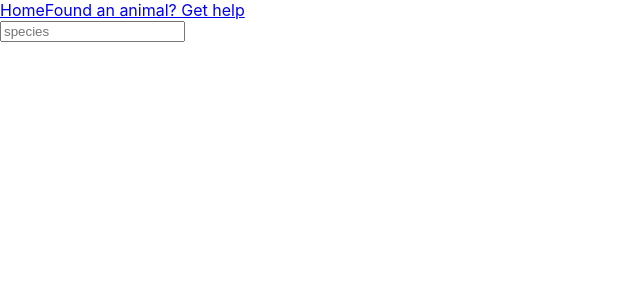
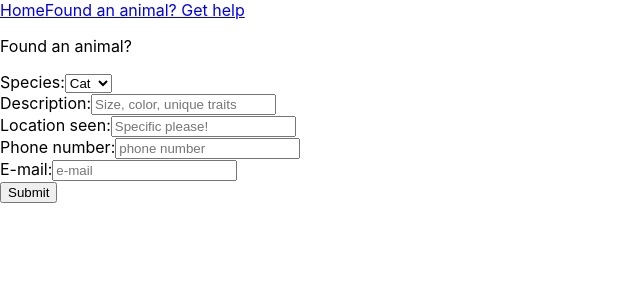
Before and after one commit to cassichan/animal-rescue-frontend, a React (Create React App) app: page /found-a-pet in a window 1280 px wide. Shown: the top 300 px of the page, without its empty margins (0-640 px from the left). Built offline with nearby package versions, Linux system fonts and the light colour scheme.

Commit message:
add animal form works! need to put result in seperate area for rescue

```diff
--- a/src/App.js
+++ b/src/App.js
@@ -1,7 +1,5 @@
 import { Link, Route, Routes } from "react-router-dom";
 import "./App.css";
-// import CatList from "./components/CatList";
-// import DogList from "./components/DogList"
 import Home from "./pages/Home";
 import AddPet from "./components/AddPet";
 
--- a/src/components/AddPet.jsx
+++ b/src/components/AddPet.jsx
@@ -1,20 +1,21 @@
-import { useState, useEffect } from "react";
+import { useState } from "react";
 
-export default function AddPet() {
-  const [species, setSpecies] = useState("");
-  const [location, setLocation] = useState("");
+export default function AddPet({ cat, setCat, dog, setDog }) {
+  const [species, setSpecies] = useState("cat");
+  const [address, setAddress] = useState("");
   const [photoUrl, setPhotoUrl] = useState("");
-  const [size, setSize] = useState("");
   const [description, setDescription] = useState("");
+  const [phone, setPhone] = useState("");
+  const [eMail, setEMail] = useState("");
 
-  //Make a select input to choose cat or dog
-  async function handleSubmit(e) {
+  async function formSubmit(e) {
     const newPet = {
       species: species,
-      location: location,
+      address: address,
       photoUrl: photoUrl,
-      size: size,
       description: description,
+      phone: phone,
+      eMail: eMail,
     };
     try {
       const results = await fetch(
@@ -28,23 +29,73 @@ export default function AddPet() {
         }
       );
       const data = await results.json();
-      //  window.location.reload(false)
+      console.log(data);
+      setCat(data);
     } catch (error) {
       console.error(error);
     }
   }
   return (
     <>
+      <p>Found an animal?</p>
       <form onSubmit={(e) => e.preventDefault()}>
+        {/* //Image uploader here */}
+
         <label htmlFor="species">
+          Species:
+          <select>
+            <option value="cat">Cat</option>
+            <option value="dog">Dog</option>
+            onChange={(e) => setSpecies(e.target.value)}
+          </select>
+        </label>
+        <br />
+        <label htmlFor="description">
+          Description:
           <input
-            type="select"
-            value={species}
-            name="species"
-            placeholder="species"
-            onChange={(e) => setSpecies(e.target.value)}
+            type="text"
+            value={description}
+            name="description"
+            placeholder="Size, color, unique traits"
+            onChange={(e) => setDescription(e.target.value)}
           />
         </label>
+        <br />
+        <label htmlFor="address">
+          Location seen:
+          <input
+            type="text"
+            value={address}
+            name="address"
+            placeholder="Specific please!"
+            onChange={(e) => setAddress(e.target.value)}
+          />
+        </label>
+        <br />
+        <label htmlFor="phone">
+          Phone number:
+          <input
+            type="text"
+            value={phone}
+            name="phone"
+            placeholder="phone number"
+            onChange={(e) => setPhone(e.target.value)}
+          />
+        </label>
+        <br />
+        <label htmlFor="email">
+          E-mail:
+          <input
+            type="email"
+            value={eMail}
+            placeholder="e-mail"
+            onChange={(e) => setEMail(e.target.value)}
+          />
+        </label>
+        <br />
+        <button onClick={formSubmit} type="submit">
+          Submit
+        </button>
       </form>
     </>
   );
```
